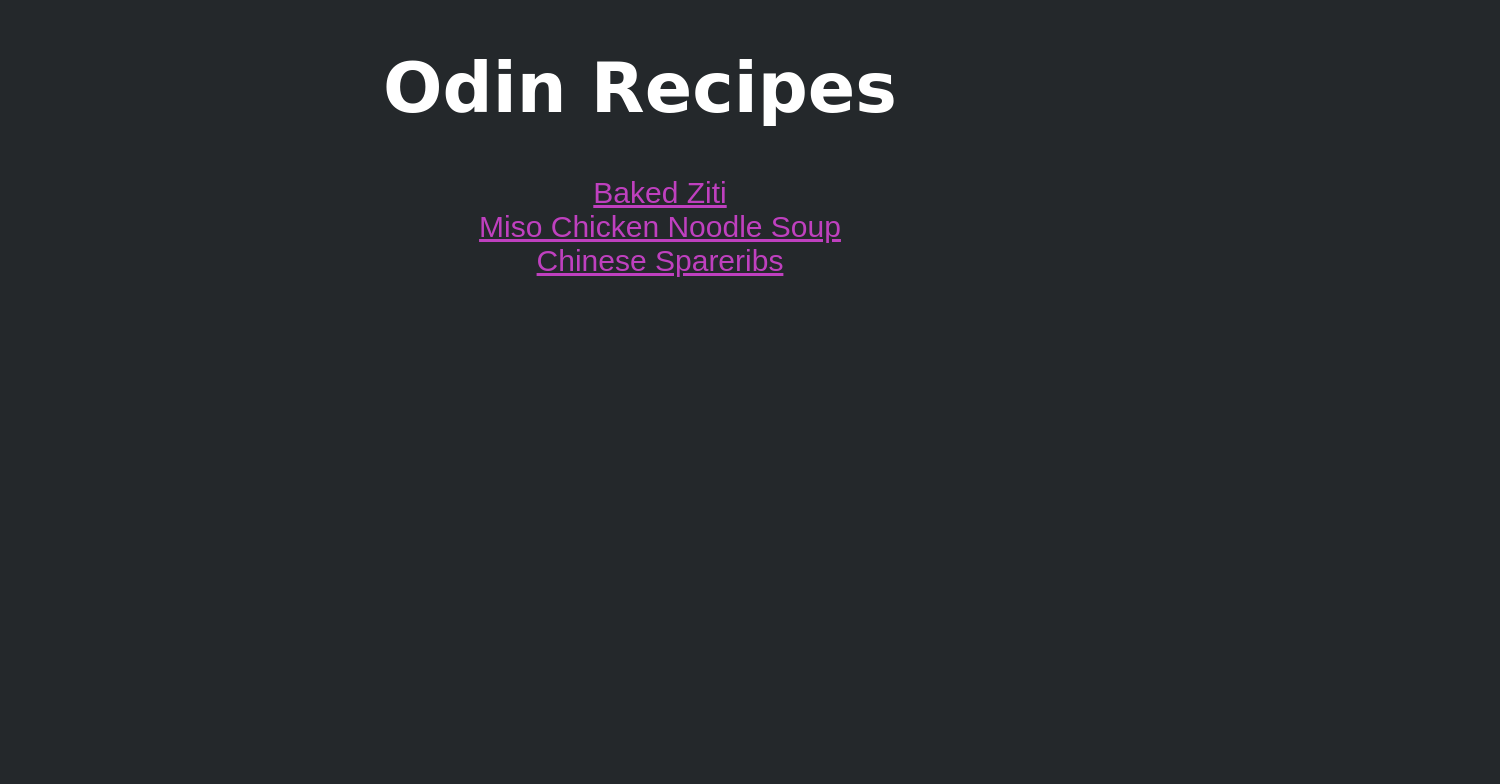
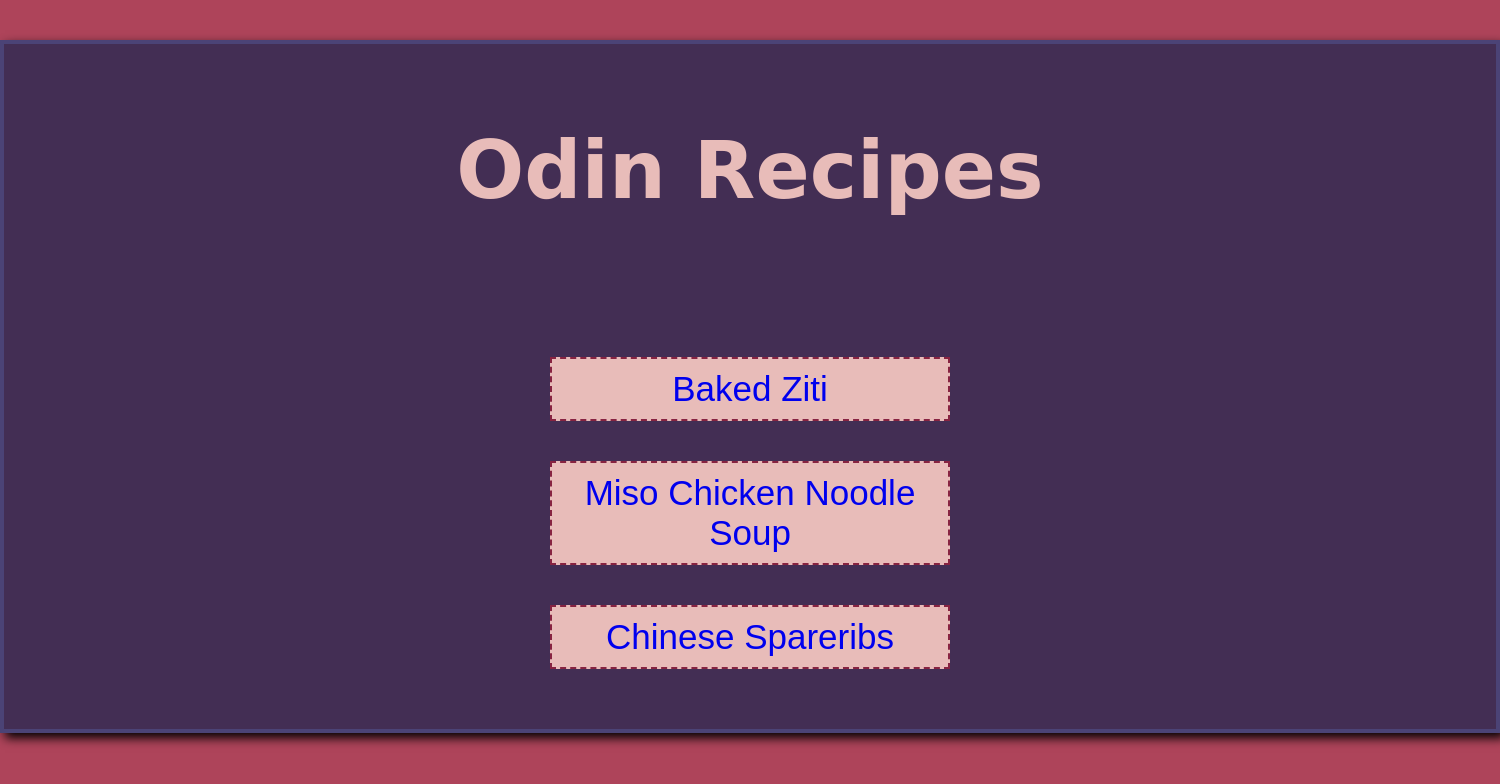
Before and after one commit to N0t-Eb1/odin-recipes, a plain HTML site: page index.html in a window 1280 px wide. Shown: the whole page, 1500 px wide, since content can reach past the window. Drawn offline with Linux system fonts and the light colour scheme.

Commit message:
update style of index.html

```diff
--- a/css/styles.css
+++ b/css/styles.css
@@ -1,20 +1,44 @@
+* {
+    font-family: sans-serif;
+    margin: 0;
+    padding: 0;
+    box-sizing: border-box;
+}
+
 body {
-    background-color: #24282b;
-    color: white;
+    background-color: #AE445A;
+}
+
+div {
+    margin: 40px auto;
+    border: 4px solid #4B4376;
+    box-shadow: 5px 5px 10px black;
+    width: 1500px;
+    background-color: #432E54;
+    color: #E8BCB9;
+}
+
+h1 {
+    font-family: cursive;
+    text-align: center;
+    font-size: 80px;
+    margin: 80px;
+}
+
+ul {
+    list-style: none;
+    margin-top: 120px;
+    margin-bottom: 40px;
     text-align: center;
 }
 
-h1 {
-    font-size: 70px;
-    font-family: cursive, sans-serif;
+a {
+    font-size: 35px;
+    display: inline-block;
+    width: 400px;
+    margin: 20px;
+    padding: 10px;
+    background-color: #E8BCB9;
+    border: 2px dashed #872341;
+    text-decoration: none;
 }
-
-ul  {
-    list-style: none;
-}
-
-a {
-    font-size: 30px;
-    color: #BF40BF;
-    font-family: Arial, Helvetica, sans-serif;
-}
--- a/index.html
+++ b/index.html
@@ -7,11 +7,13 @@
     <title>Document</title>
 </head>
 <body>
+    <div>
         <h1>Odin Recipes</h1>
         <ul>
             <li><a href="./recipes/baked-ziti.html">Baked Ziti</a></li>
             <li><a href="./recipes/miso-chicken-noodle-soup.html">Miso Chicken Noodle Soup</a></li>
             <li><a href="./recipes/chinese-spareribs.html">Chinese Spareribs</a></li>
         </ul>
+    </div>
 </body>
 </html>
```
Lines whose indentation alone changed are shown as unchanged.
